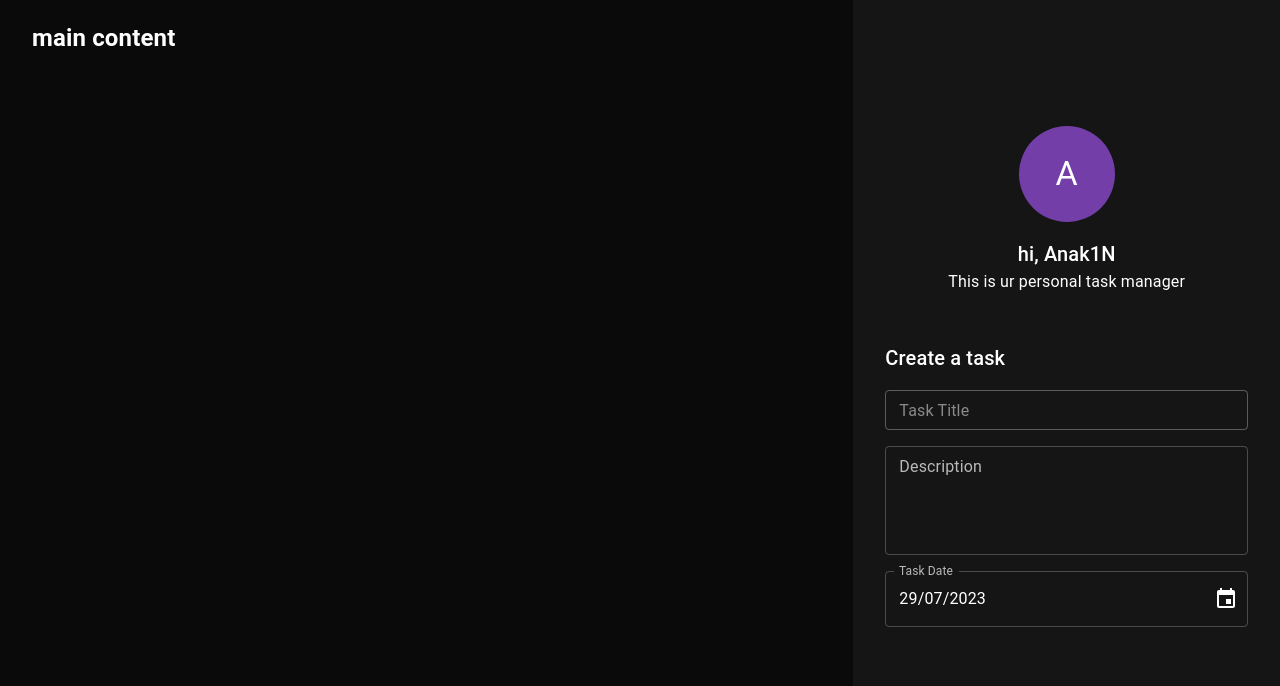
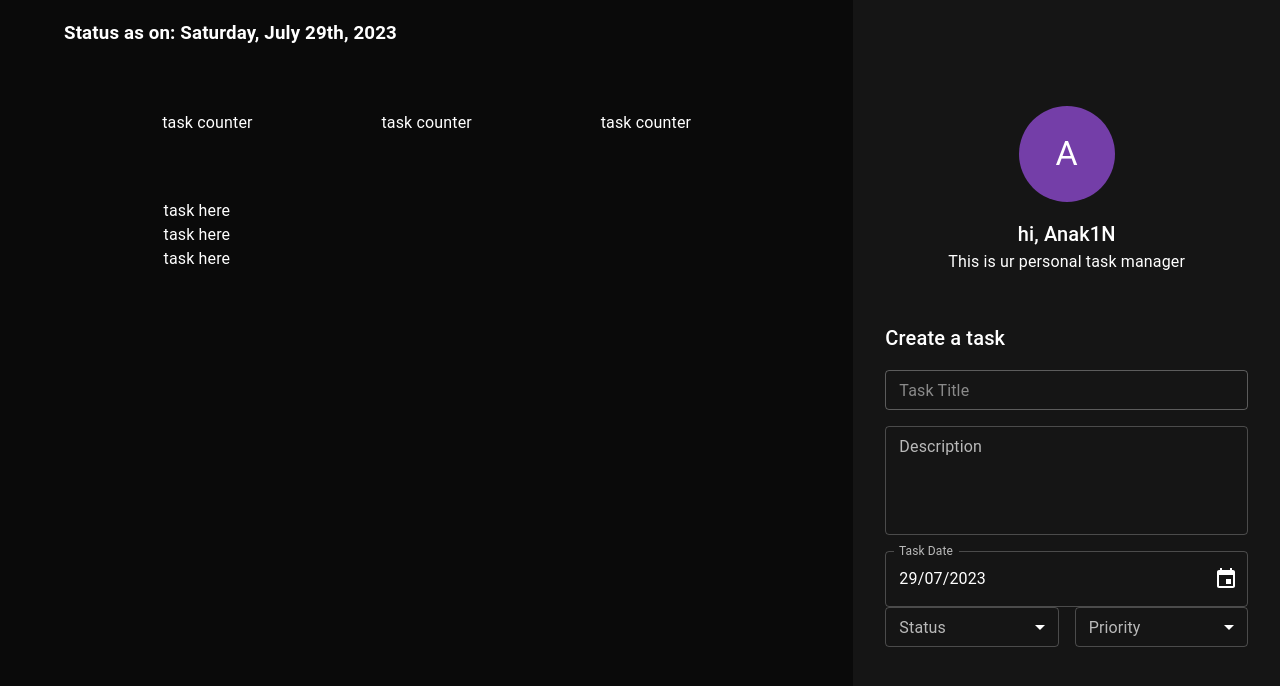
Before and after one commit to penevmx/todoApp, a React (Create React App) app: page / in a window 1280 px wide. Shown: the top 686 px of the page. Built offline with nearby package versions, Linux system fonts and the light colour scheme.

Commit message:
feat: add select fields and task area structure
enums for Priority and status created.

```diff
--- a/src/components/CreateTaskForm/CreateTaskForm.tsx
+++ b/src/components/CreateTaskForm/CreateTaskForm.tsx
@@ -3,6 +3,10 @@
 import TaskTitleField from './_taskTitleField';
 import TaskDescriptionField from './_taskDescriptionField';
 import { TaskDateField } from './_taskDateField';
+import TaskSelectField from './_taskSelectField';
+import { Status } from './enums/Status';
+import { Priority } from './enums/Priority';
+
 
 const CreateTaskForm: FC = (): ReactElement => {
 
@@ -19,10 +23,45 @@
                 Create a task
             </Typography>
 
-            <Stack sx={{ width:'100%'}} spacing={2}>
-            <TaskTitleField disabled/>
+            <Stack sx={{ width: '100%' }} spacing={2}>
+                <TaskTitleField disabled />
                 <TaskDescriptionField />
-                <TaskDateField/>
+                <TaskDateField />
+            </Stack>
+
+            <Stack direction='row' spacing={2} sx={{ width: '100%' }}>
+                <TaskSelectField
+                    label='Status'
+                    name='status'
+                    items={[
+                        {
+                            value: Status.todo,
+                            label: Status.todo.toUpperCase(),
+                        },
+                        {
+                            value: Status.inProgress,
+                            label: Status.inProgress.toUpperCase(),
+                        }
+                    ]}
+                />
+                <TaskSelectField
+                    label='Priority'
+                    name='priority'
+                    items={[
+                        {
+                            value: Priority.high,
+                            label: Priority.high,
+                        },
+                        {
+                            value: Priority.normal,
+                            label: Priority.normal,
+                        },
+                        {
+                            value: Priority.low,
+                            label: Priority.low,
+                        }
+                    ]} />
+
             </Stack>
         </Box>
     )
--- /dev/null
+++ b/src/components/CreateTaskForm/_taskSelectField.tsx
@@ -0,0 +1,64 @@
+import React, { FC, ReactElement } from 'react';
+import { FormControl, InputLabel, Select, MenuItem } from '@mui/material';
+import { ISelectField } from './interfaces/ISelectField';
+import PropTypes from 'prop-types';
+
+const TaskSelectField: FC<ISelectField> = (
+    props
+): ReactElement => {
+    const {
+        value = "",
+        label = "selectBox",
+        name = "selectBox",
+        items = [{ value: '', label: 'add items' }],
+        disabled = false,
+        onChange = (e) => {
+            console.log(e);
+        }
+    } = props
+
+
+    return (
+        <FormControl fullWidth size='small'>
+            <InputLabel id={`${name}-id`}>{label}</InputLabel>
+            <Select
+                labelId={`${name}-id`}
+                id={`${name}-id-select`}
+                value={value}
+                label={label}
+                name={name}
+                onChange={onChange}
+                disabled={disabled}
+            >
+                {
+                    items.map((item, i) => {
+                        return <MenuItem
+                            key={item.value + i}
+                            value={item.value}
+                        >
+                            {item.label}
+                        </MenuItem>
+
+                    })
+                }
+
+            </Select>
+        </FormControl>
+    )
+}
+
+TaskSelectField.propTypes = {
+    onChange: PropTypes.func,
+    label: PropTypes.string,
+    name: PropTypes.string,
+    disabled: PropTypes.bool,
+    items: PropTypes.arrayOf(
+        PropTypes.shape({
+            value: PropTypes.string.isRequired,
+            label: PropTypes.string.isRequired,
+        }).isRequired
+    ),
+}
+
+
+export default TaskSelectField
--- /dev/null
+++ b/src/components/CreateTaskForm/enums/Priority.ts
@@ -0,0 +1,5 @@
+export enum Priority {
+    high = 'high',
+    normal = 'normal',
+    low = 'low',
+}
--- /dev/null
+++ b/src/components/CreateTaskForm/enums/Status.ts
@@ -0,0 +1,5 @@
+export enum Status {
+    todo = 'todo',
+    inProgress = 'inProgress',
+    completed = 'completed',
+}
--- /dev/null
+++ b/src/components/CreateTaskForm/interfaces/ISelectField.ts
@@ -0,0 +1,15 @@
+import { IDisabled } from "./IDisabled";
+import { SelectChangeEvent } from '@mui/material'
+
+export interface ISelectItems {
+    value: string;
+    label: string;
+}
+
+export interface ISelectField extends IDisabled {
+    name?: string;
+    label?: string;
+    value?: string;
+    onChange?: (e: SelectChangeEvent) => void;
+    items?: ISelectItems[];
+}
--- a/src/components/TaskArea/TaskArea.tsx
+++ b/src/components/TaskArea/TaskArea.tsx
@@ -1,10 +1,43 @@
 import React, { FC, ReactElement } from 'react'
-import { Grid } from '@mui/material';
+import { Grid, Box } from '@mui/material';
+import { format } from 'date-fns';
 
 const TaskArea: FC = (): ReactElement => {
     return (
         <Grid item md={8} px={4}>
-            <h2>main content</h2>
+            <Box mb={8} px={4}>
+                <h3>{`Status as on: ${format(new Date(), 'PPPP')}`}</h3>
+            </Box>
+
+            <Grid container display='flex' justifyContent='center'>
+                <Grid
+                    item
+                    display='flex'
+                    flexDirection='row'
+                    justifyContent='space-around'
+                    alignItems='center'
+                    md={10} // at mid device 10 columns from grid
+                    xs={12} // at small devices ще окупира 12 колони
+                    mb={8}
+                >
+                    <Box>task counter</Box>
+                    <Box>task counter</Box>
+                    <Box>task counter</Box>
+                </Grid>
+
+                <Grid
+                    item
+                    display='flex'
+                    flexDirection='column'
+                    xs={10}
+                    md={8}
+                >
+                    <Box>task here</Box>
+                    <Box>task here</Box>
+                    <Box>task here</Box>
+                </Grid>
+
+            </Grid>
         </Grid>
     )
 }
```
